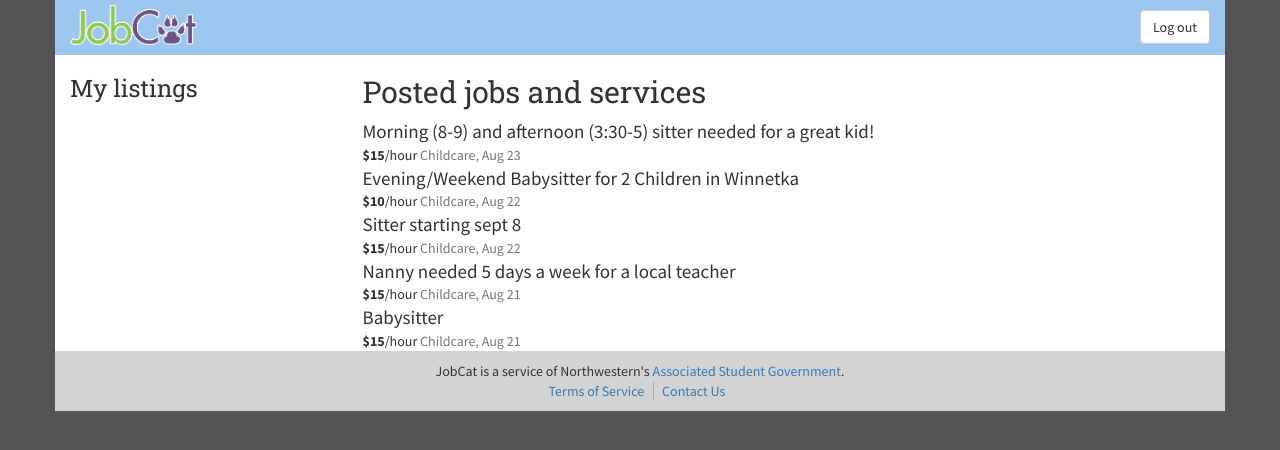
After one commit to shengwu/jobcat, a Django app: page /jobs in a window 1280 px wide. The commit adds this page. Shown: the top 450 px of the page. Run offline with Django 3.2, Linux system fonts and the light colour scheme; some libraries are stand-ins or nearby versions.

Commit message:
Batch of changes

```diff
--- a/jobcat/settings.py
+++ b/jobcat/settings.py
@@ -125,7 +125,6 @@ TEMPLATE_DIRS = (
 )
 
 INSTALLED_APPS = (
-    'app',
     'django.contrib.auth',
     'django.contrib.contenttypes',
     'django.contrib.sessions',
--- a/jobcat/urls.py
+++ b/jobcat/urls.py
@@ -6,6 +6,7 @@ from django.conf.urls import patterns, include, url
 
 urlpatterns = patterns('',
     url(r'^$', 'jobcat.views.home'),
+    url(r'^jobs$', 'jobcat.views.jobs'),
     # Examples:
     # url(r'^jobcat/', include('jobcat.foo.urls')),
 
--- a/jobcat/views.py
+++ b/jobcat/views.py
@@ -3,3 +3,6 @@ from django.template import RequestContext
 
 def home(request):
     return render_to_response('home.html', context_instance=RequestContext(request))
+
+def jobs(request):
+    return render_to_response('jobs.html', context_instance=RequestContext(request))
--- a/static/css/base.css
+++ b/static/css/base.css
@@ -13,6 +13,10 @@ h4,
 h5,
 h6 {
     font-family: 'Roboto Slab';
+}
+
+.whitebg {
+    background-color: white;
 }
 
 .highlight-blue {
@@ -60,13 +64,13 @@ h6 {
     padding-top: 10px;
     background-color: #f3f3f3;
 }
-.job {
+.homepage-jobs .job {
     padding: 8px 40px;
 }
-.wildcat-job:hover {
+.homepage-jobs .wildcat-job:hover {
     background-color: #eee9ff;
 }
-.evanston-job:hover {
+.homepage-jobs .evanston-job:hover {
     background-color: #9dc7f0;
 }
 .job p,
--- a/templates/base.html
+++ b/templates/base.html
@@ -13,10 +13,10 @@
     <script src="//ajax.googleapis.com/ajax/libs/angularjs/1.1.5/angular.min.js"></script>
     <script src="//netdna.bootstrapcdn.com/bootstrap/3.0.0/js/bootstrap.min.js"></script>
   {% else %}
-    <link href="{% static 'css/bootstrap.css' %}" rel="stylesheet">
+    <link href="{% static 'bootstrap/bootstrap.css' %}" rel="stylesheet">
     <script src="{% static 'js/jquery-1.10.2.js' %}"></script>
     <script src="{% static 'js/angular.js' %}"></script>
-    <script src="{% static 'js/bootstrap.js' %}"></script>
+    <script src="{% static 'bootstrap/bootstrap.js' %}"></script>
   {% endif %}
   <link rel="stylesheet" href="{% static 'css/base.css' %}">
   <script src="{% static 'js/base.js' %}"></script>
@@ -24,5 +24,16 @@
 <body ng-app="jobcat">
 {% block content %}
 {% endblock content %}
+
+<div class="container">
+  <div class="row footer">
+    <div class="col-md-12 text-center">
+      <p>JobCat is a service of Northwestern's <a href="https://asg.northwestern.edu/" target="_blank">Associated Student Government</a>.<br>
+        <a href="#" class="footer-link">Terms of Service</a>
+        <a href="#" class="footer-link">Contact Us</a>
+      </p>
+    </div>
+  </div>
+</div>
 </body>
 </html>
--- /dev/null
+++ b/templates/jobs.html
@@ -0,0 +1,50 @@
+{% extends 'base.html' %}
+{% load staticfiles %}
+{% block content %}
+<div class="container">
+  <div class="row header">
+    <div class="col-md-12">
+      <div class="pull-right" style="margin-top: 10px;">
+        <button class="btn btn-default btn-large">Log out</button>
+      </div>
+      <img src="{% static 'jobcat_logo.png' %}" alt="" height="40" style="margin: 5px 0 5px;">
+    </div>
+  </div>
+
+  <div class="row whitebg">
+    <div class="col-md-3">
+      <h3>My listings</h3>
+      <div class="my-jobs">
+
+      </div>
+    </div>
+    <div class="col-md-9">
+      <h2>Posted jobs and services</h2>
+
+      <div class="posted-jobs">
+        <div class="job evanston-job">
+          <p class="lead">Morning (8-9) and afternoon (3:30-5) sitter needed for a great kid!</p>
+          <p><strong>$15</strong>/hour <span class="text-muted">Childcare, Aug 23</span></p>
+        </div>
+        <div class="job evanston-job">
+          <p class="lead">Evening/Weekend Babysitter for 2 Children in Winnetka</p>
+          <p><strong>$10</strong>/hour <span class="text-muted">Childcare, Aug 22</span></p>
+        </div>
+        <div class="job evanston-job">
+          <p class="lead">Sitter starting sept 8</p>
+          <p><strong>$15</strong>/hour <span class="text-muted">Childcare, Aug 22</span></p>
+        </div>
+        <div class="job evanston-job">
+          <p class="lead">Nanny needed 5 days a week for a local teacher</p>
+          <p><strong>$15</strong>/hour <span class="text-muted">Childcare, Aug 21</span></p>
+        </div>
+        <div class="job evanston-job">
+          <p class="lead">Babysitter</p>
+          <p><strong>$15</strong>/hour <span class="text-muted">Childcare, Aug 21</span></p>
+        </div>
+      </div>
+    </div>
+  </div>
+
+</div>
+{% endblock content %}
```
Also changed, not shown: templates/home.html (+0 -9 lines), static/bootstrap/bootstrap.css (renamed from static/css/bootstrap.css), static/bootstrap/bootstrap.js (renamed from static/js/bootstrap.js).
